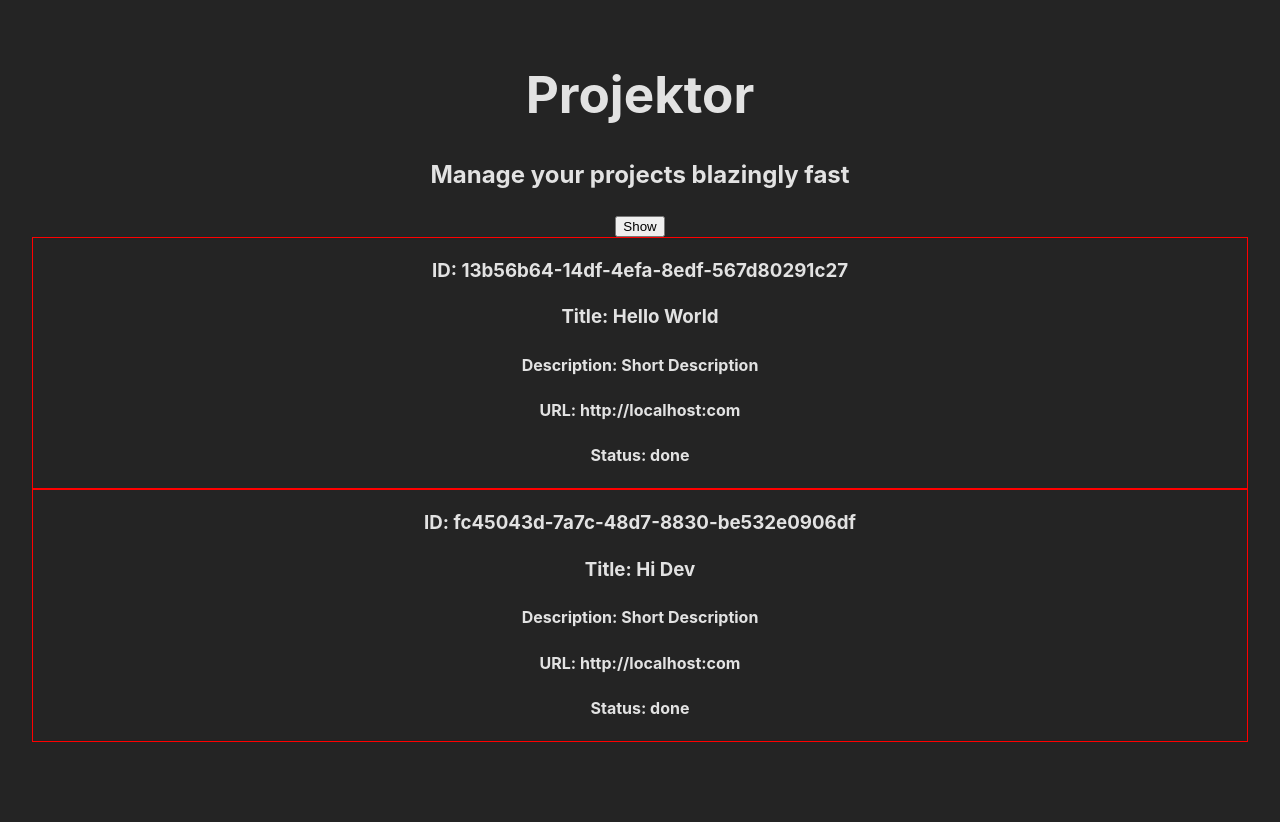
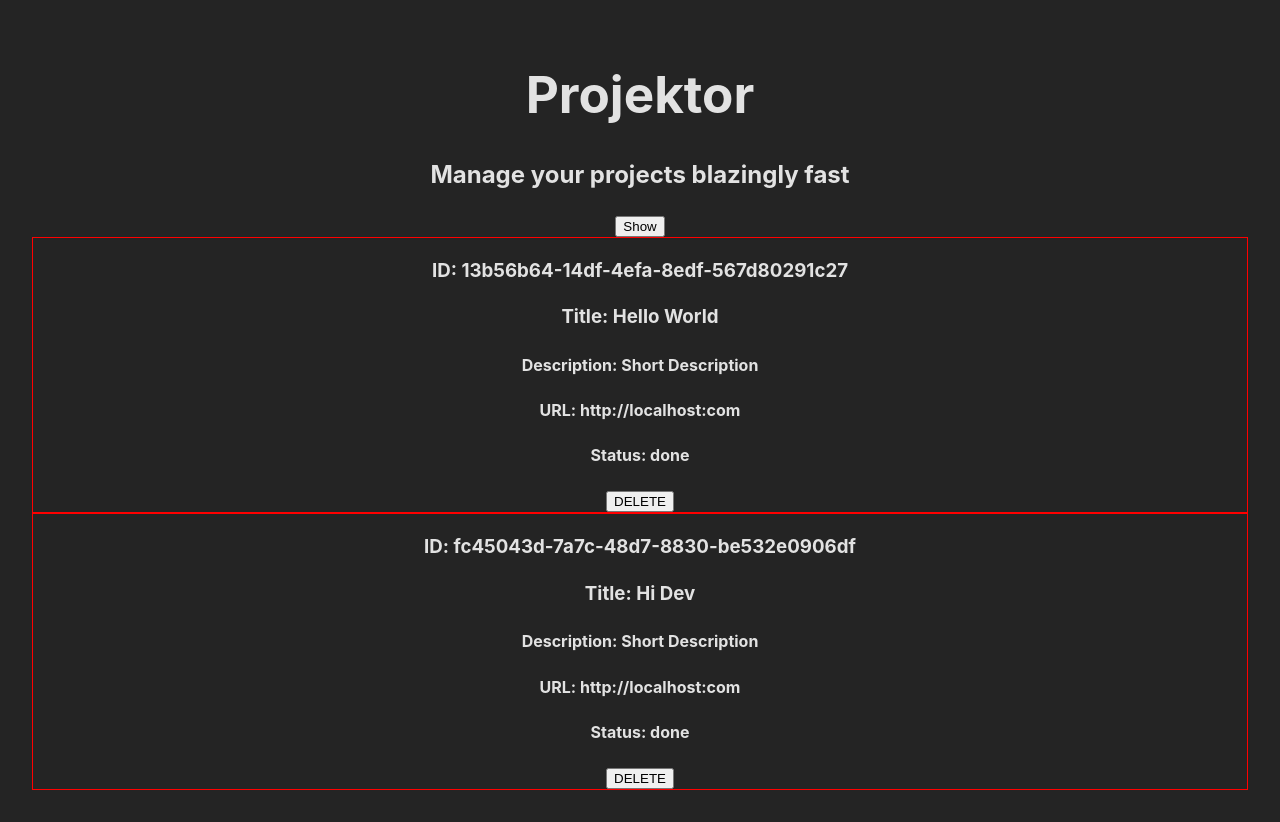
Before and after one commit to Alastair7/projektor, a React (Vite) app: page / in a window 1280 px wide. Before the commit the page ends 800 px from the top, so only its background shows below. Built offline with nearby package versions, Linux system fonts and the light colour scheme.

Commit message:
PROJEKTOR | add delete button to remove a project

```diff
--- a/src/App.jsx
+++ b/src/App.jsx
@@ -32,6 +32,17 @@ function App() {
     setProjects([...projects, toAddProject]);
   };
 
+  const handleProjectDelete = (projectId) => {
+    const newProjectsList = projects.filter(
+      (project) => project.id !== projectId
+    );
+
+    console.log("DELETE", projectId);
+    console.log(newProjectsList);
+
+    setProjects(newProjectsList);
+  };
+
   return (
     <>
       <div id="header-app">
@@ -43,7 +54,7 @@ function App() {
         Show
       </button>
       {showForm && <AddProjectForm handleSubmit={handleSubmit} />}
-      <ProjectTable projects={projects} />
+      <ProjectTable projects={projects} onDeleteClick={handleProjectDelete} />
     </>
   );
 }
--- a/src/components/Project.jsx
+++ b/src/components/Project.jsx
@@ -2,7 +2,7 @@ import "./Project.css";
 import { useRef } from "react";
 import ProjectDetails from "./ProjectDetails";
 
-function Project({ data }) {
+function Project({ data, onDeleteClick }) {
   const dialogRef = useRef(null);
 
   const toggleDialog = () => {
@@ -23,6 +23,8 @@ function Project({ data }) {
         <h4>Description: {data.shortDescription}</h4>
         <h4>URL: {data.url}</h4>
         <h4>Status: {data.status}</h4>
+
+        <button onClick={() => onDeleteClick(data.id)}>DELETE</button>
       </div>
       <ProjectDetails
         project={data}
--- a/src/components/ProjectTable.jsx
+++ b/src/components/ProjectTable.jsx
@@ -1,10 +1,10 @@
 import Project from "./Project";
 
-function ProjectTable({ projects }) {
+function ProjectTable({ projects, onDeleteClick }) {
   return (
     <div>
       {projects.map((item) => (
-        <Project key={item.id} data={item} />
+        <Project onDeleteClick={onDeleteClick} key={item.id} data={item} />
       ))}
     </div>
   );
```
